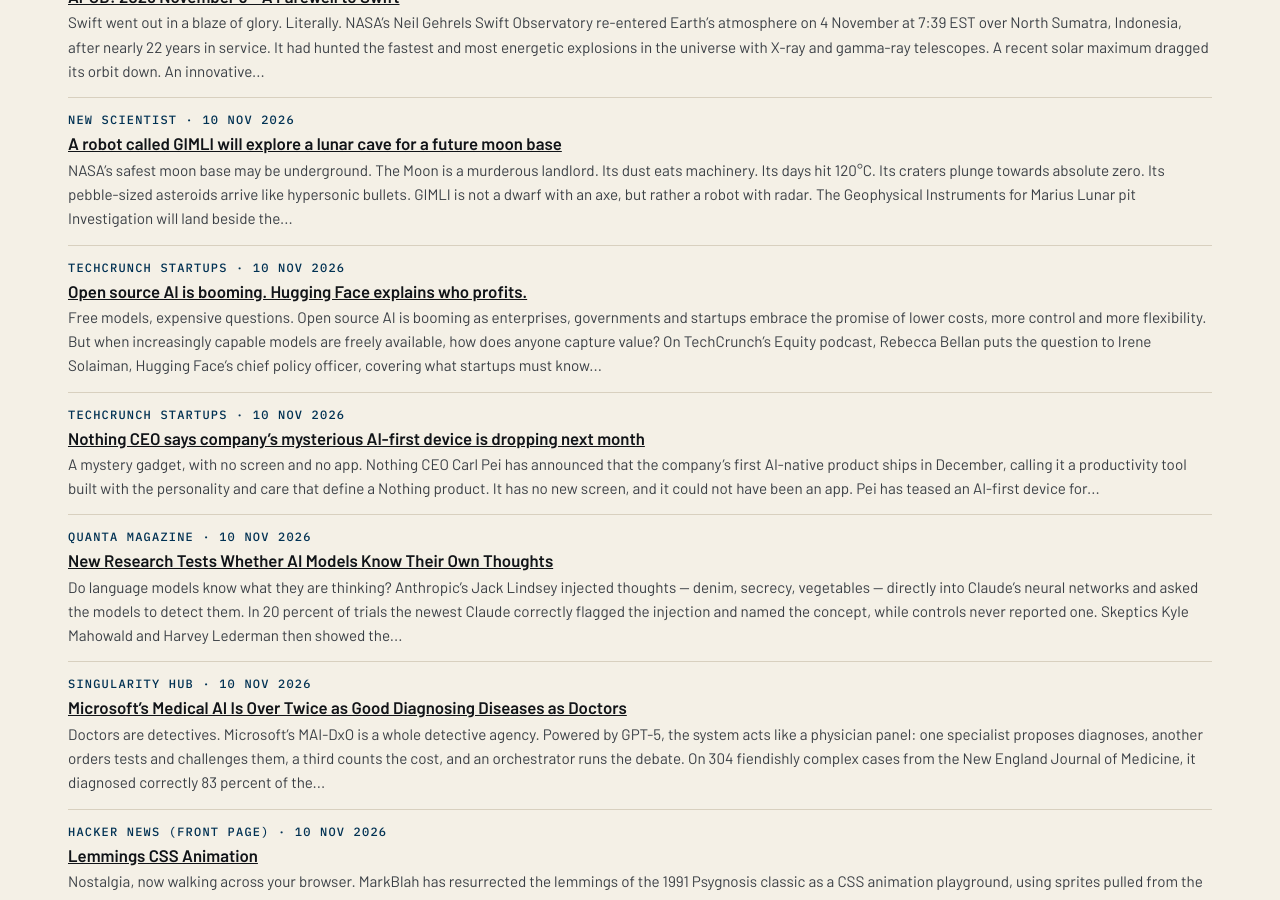
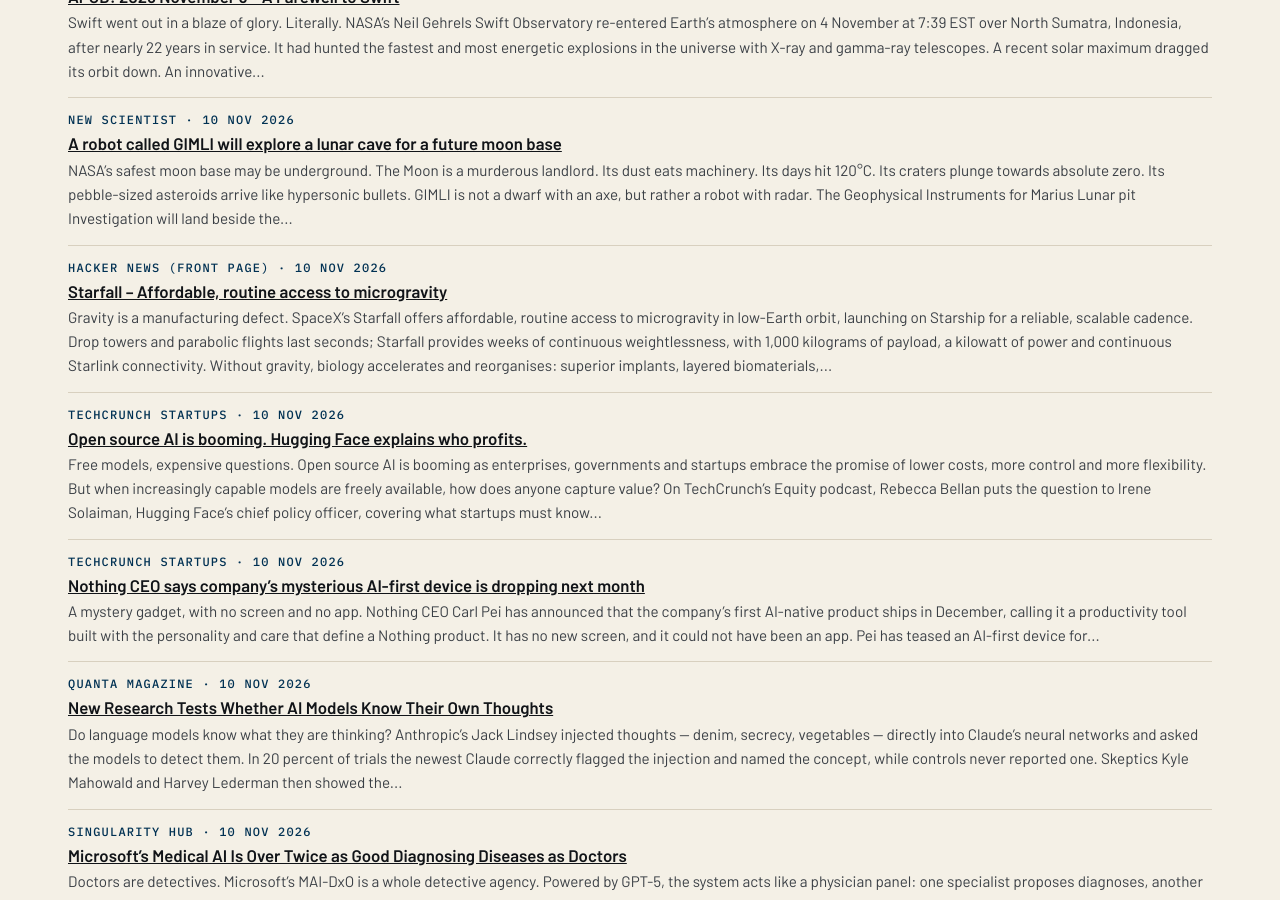
Before and after one commit to katz-news/katz.news, a Jekyll site: the page built from briefs/index.html, in a window 1280 px wide and 900 px high, scrolled down 4113 px. Built offline with Jekyll 4.4.1, drawn with Linux system fonts in a browser that asks for light colours.

Commit message:
Publish 2026-11-06

```diff
--- a/_data/build.yml
+++ b/_data/build.yml
@@ -1 +1 @@
-published_at: 2026-11-06T17:39:35Z
+published_at: 2026-11-06T17:41:41Z
--- /dev/null
+++ b/_posts/briefs/2026-11-05-starfall-affordable-routine-access-to-microgravity.md
@@ -0,0 +1,9 @@
+---
+published: true
+title: Starfall – Affordable, routine access to microgravity
+date: 2026-11-10
+section: technology
+source_name: Hacker News (front page)
+source_url: https://news.ycombinator.com/item?id=50373308
+---
+Gravity is a manufacturing defect. SpaceX's Starfall offers affordable, routine access to microgravity in low-Earth orbit, launching on Starship for a reliable, scalable cadence. Drop towers and parabolic flights last seconds; Starfall provides weeks of continuous weightlessness, with 1,000 kilograms of payload, a kilowatt of power and continuous Starlink connectivity. Without gravity, biology accelerates and reorganises: superior implants, layered biomaterials, stem-cell organoids and replacement tissue. Proteins form smaller, more uniform crystals. The verdict is weightlessly wonderful: the factory of the future may have no floor at all.
```
